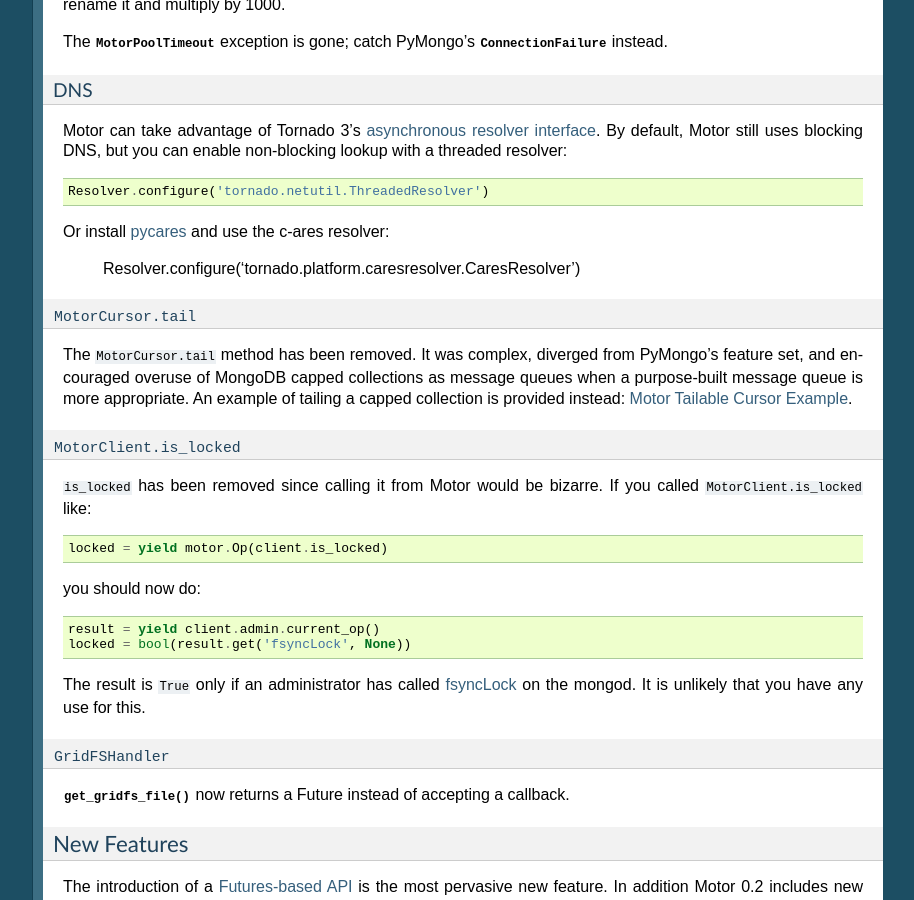
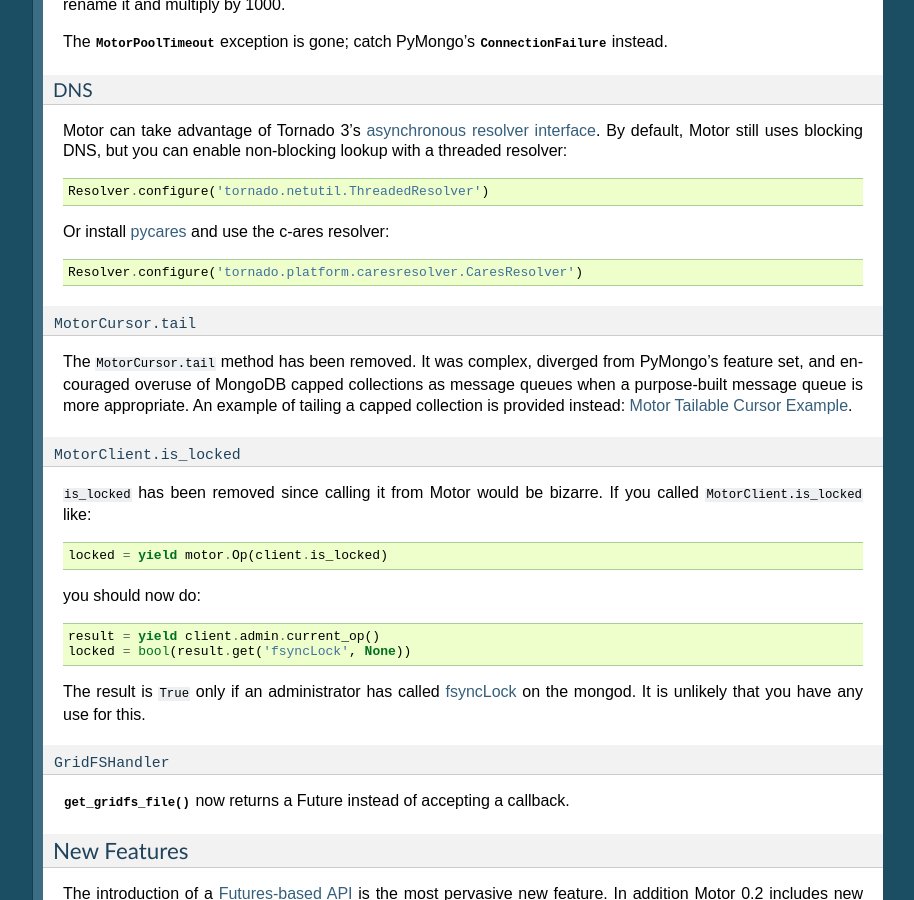
Before and after one commit to mongodb/motor, a Sphinx documentation site: the page built from doc/changelog.rst, in a window 1280 px wide and 900 px high, scrolled down 2797 px. Shown: the whole window, without its empty margins (187-1101 px from the left). Built offline with Sphinx 7.4.7, drawn with Linux system fonts in a browser that asks for light colours; pages that are not in the unit, such as notebooks, are missing from menus; the version number is read from the project's files by our own code.

```diff
--- a/doc/changelog.rst
+++ b/doc/changelog.rst
@@ -182,7 +182,7 @@ lookup with a threaded resolver::
 
     Resolver.configure('tornado.netutil.ThreadedResolver')
 
-Or install `pycares`_ and use the c-ares resolver:
+Or install `pycares`_ and use the c-ares resolver::
 
     Resolver.configure('tornado.platform.caresresolver.CaresResolver')
 
```
